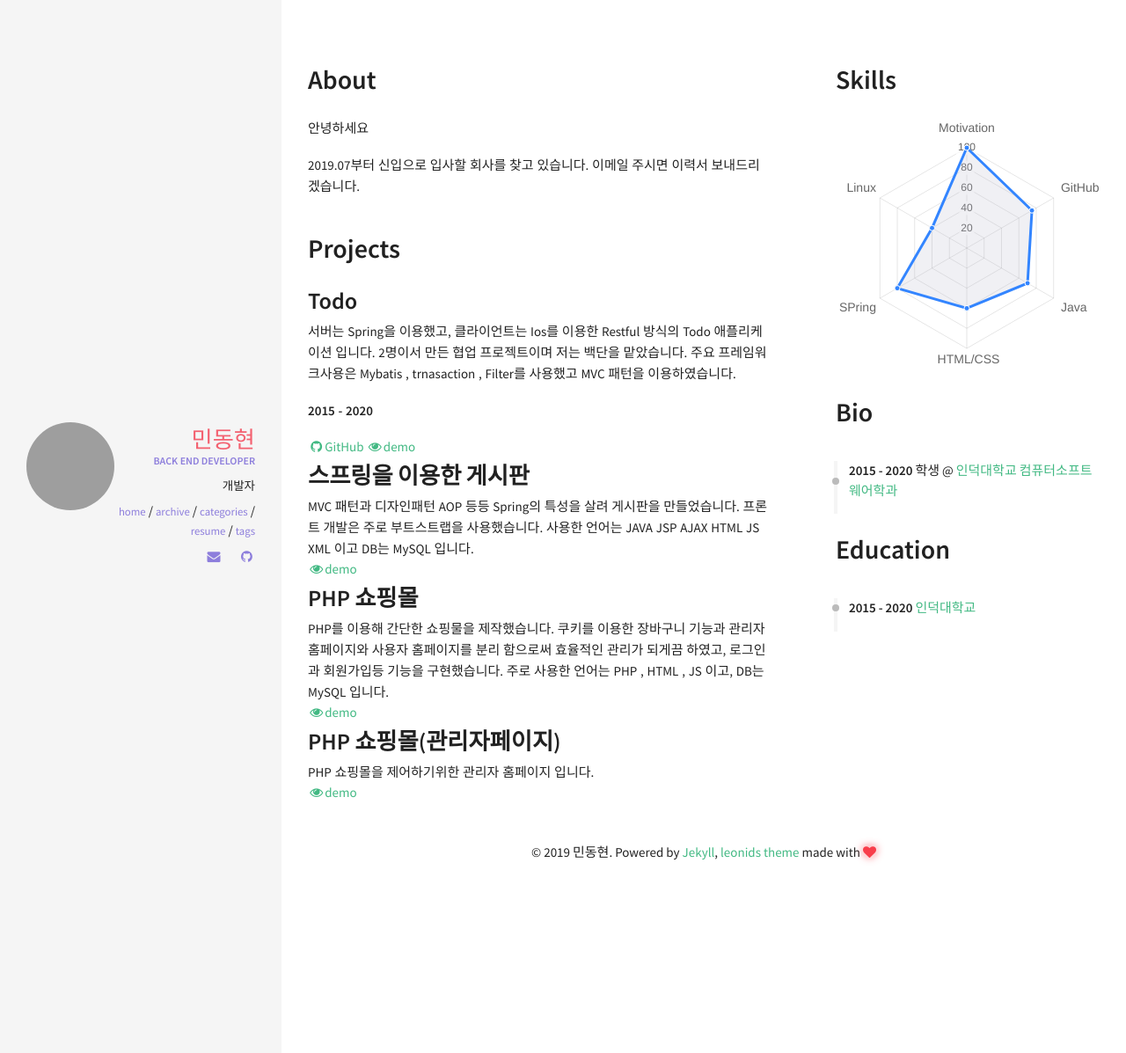
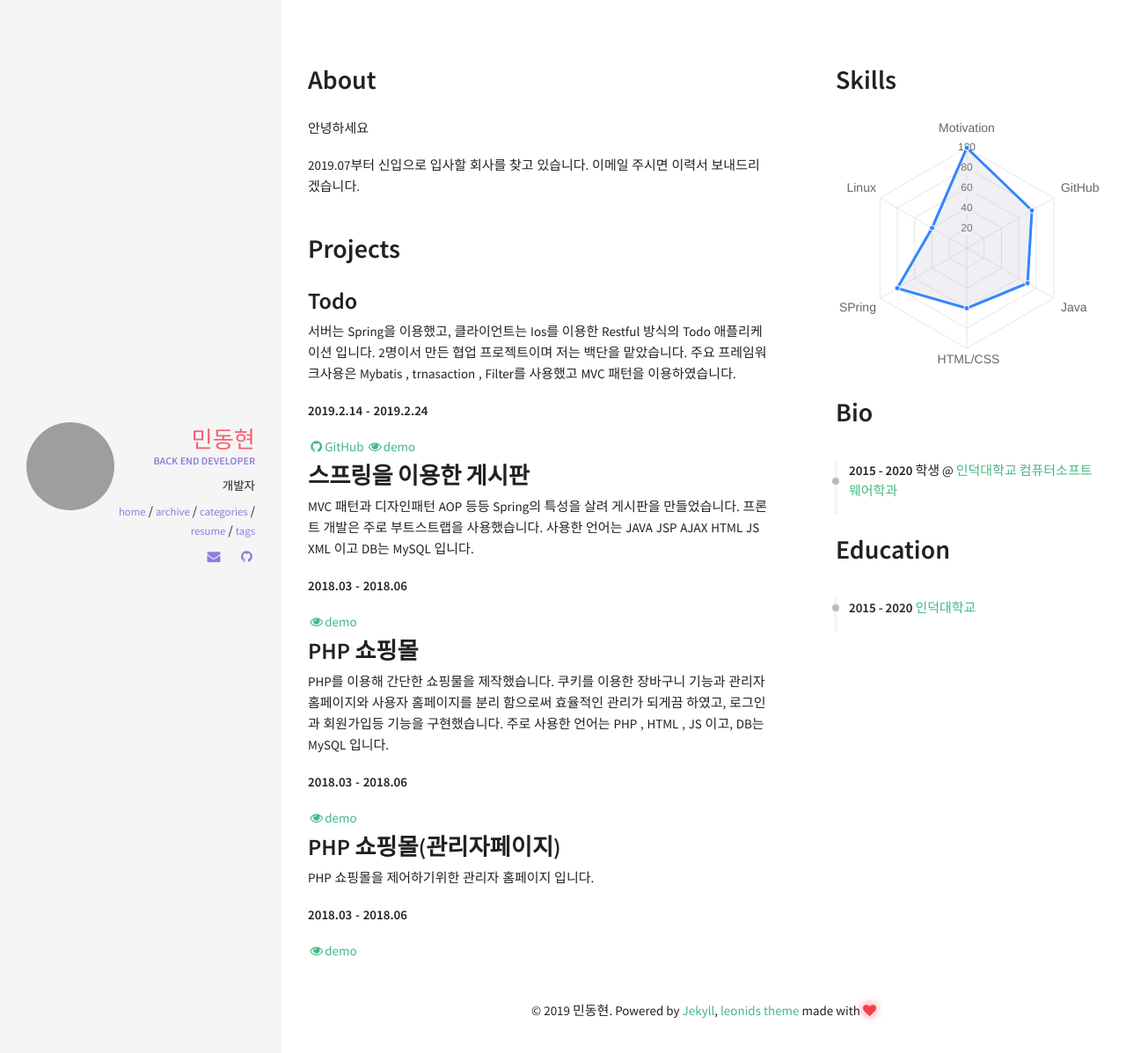
Before and after one commit to DaeAkin/DaeAkin.github.io, a Jekyll site: the page built from resume.html, in a window 1280 px wide. Shown: the top 1197 px of the page at 88% size. Built offline with Jekyll 4.4.1, drawn with Linux system fonts in a browser that asks for light colours; nearby versions of some CDN libraries.

Commit message:
Update projects.yml

```diff
--- a/_data/index/projects.yml
+++ b/_data/index/projects.yml
@@ -3,6 +3,7 @@
 #   image: pong.png
 #   github: https://github.com/renyuanz/leonids
 #   demo : kei890.iptime.org
+#   date : 2018.03 - 2018.06
 
 - name: Todo
   descr: "서버는 Spring을 이용했고, 클라이언트는 Ios를 이용한 Restful 방식의 Todo 애플리케이션 입니다. 2명이서 만든 협업 프로젝트이며 저는 백단을 맡았습니다.
@@ -10,22 +11,22 @@
   image: pong.png
   github : https://github.com/DaeAkin/TodoRestful
   demo : https://youtu.be/jqvN6vVDmZs
-  date : 2015 - 2020
+  date : 2019.2.14 - 2019.2.24
 
 - name: 스프링을 이용한 게시판
   descr: "MVC 패턴과 디자인패턴 AOP 등등 Spring의 특성을 살려 게시판을 만들었습니다. 프론트 개발은 주로 부트스트랩을 사용했습니다. 사용한 언어는 JAVA JSP AJAX HTML JS XML 이고 DB는 MySQL 입니다."
   image: pong.png
   demo : http://kei890.iptime.org:8080/test4/board/list
-#   date : 2018.03 ~ 2018.06
+  date : 2018.03 - 2018.06
 
 - name: PHP 쇼핑몰
   descr: "PHP를 이용해 간단한 쇼핑물을 제작했습니다. 쿠키를 이용한 장바구니 기능과 관리자 홈페이지와 사용자 홈페이지를 분리 함으로써 효율적인 관리가 되게끔 하였고, 로그인과 회원가입등 기능을 구현했습니다. 주로 사용한 언어는 PHP , HTML , JS 이고, DB는 MySQL 입니다."
   image: pong.png
   demo : http://kei890.iptime.org/php1/main.php
-#    date : 2018.03 ~ 2018.06
+  date : 2018.03 - 2018.06
 
 - name: PHP 쇼핑몰(관리자페이지)
   descr: "PHP 쇼핑몰을 제어하기위한 관리자 홈페이지 입니다."
   image: pong.png
   demo : http://kei890.iptime.org/php1/admin/login.html
-#   date: 2018.03 ~ 2018.06
+  date : 2018.03 - 2018.06
```
